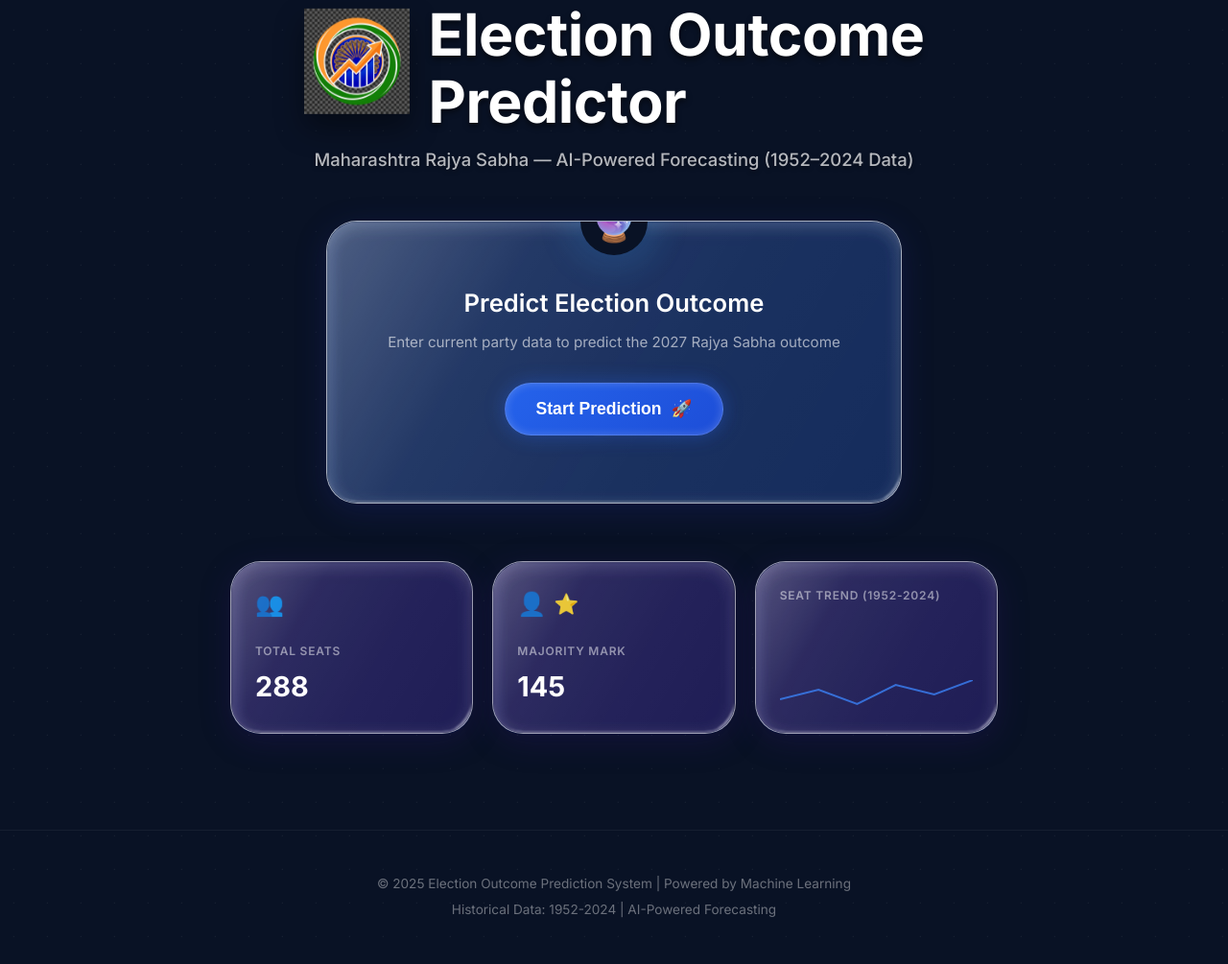
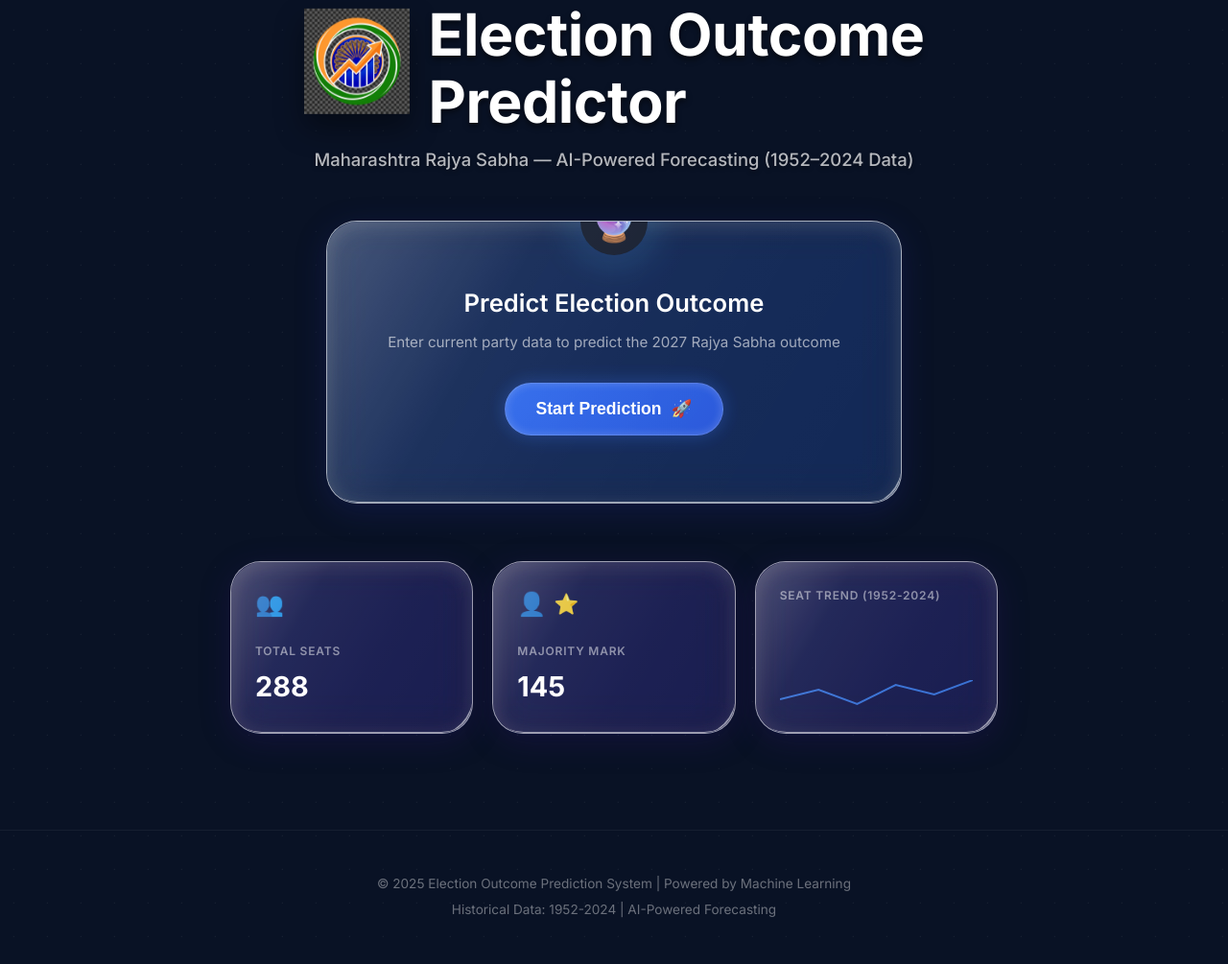
Before and after one commit to rohitjadhav005/Election-Outcome-Prediction-Model, a FastAPI app: page / in a window 1280 px wide. Shown: the part 123-1128 px from the top of the page at 96% size. Run offline with FastAPI, Linux system fonts and the light colour scheme.

Commit message:
fix: resolve 4 glass CSS bugs - z-index, double backdrop-filter, blur consistency, overflow clipping

```diff
--- a/static/css/style.css
+++ b/static/css/style.css
@@ -99,16 +99,17 @@ body::before {
     position: absolute;
     inset: 0;
     border-radius: inherit;
+    z-index: 1;
+    pointer-events: none;
 
-    /* Top light reflection gradient */
+    /* Top-left light reflection that makes glass look real */
     background: linear-gradient(120deg,
-            rgba(255, 255, 255, 0.6) 0%,
-            rgba(255, 255, 255, 0.15) 30%,
-            rgba(255, 255, 255, 0.05) 60%,
+            rgba(255, 255, 255, 0.55) 0%,
+            rgba(255, 255, 255, 0.12) 30%,
+            rgba(255, 255, 255, 0.04) 60%,
             transparent 100%);
 
     opacity: 0.4;
-    pointer-events: none;
 }
 
 .glass-panel::after {
@@ -116,15 +117,13 @@ body::before {
     position: absolute;
     inset: 0;
     border-radius: inherit;
+    z-index: 1;
+    pointer-events: none;
 
-    /* subtle grain effect */
+    /* Subtle grain / secondary sheen — NO backdrop-filter here;
+       double-blurring on top of the parent blur(20px) makes it muddy */
     background: rgba(255, 255, 255, 0.03);
-
-    backdrop-filter: blur(10px);
-    -webkit-backdrop-filter: blur(10px);
-
     opacity: 0.6;
-    pointer-events: none;
 }
 
 /* ===================================
@@ -335,30 +334,26 @@ body::before {
     animation: fadeUp 0.6s cubic-bezier(0.16, 1, 0.3, 1);
     /* glass — blue-indigo tint */
     background: rgba(37, 99, 235, 0.13);
-    backdrop-filter: blur(2px) saturate(180%);
-    -webkit-backdrop-filter: blur(2px) saturate(180%);
+    backdrop-filter: blur(20px) saturate(180%);   /* ✅ was blur(2px) */
+    -webkit-backdrop-filter: blur(20px) saturate(180%);
     border: 1px solid rgba(255, 255, 255, 0.65);
     border-radius: 2rem;
     box-shadow: 0 8px 32px rgba(31, 38, 135, 0.28),
         inset 0 4px 20px rgba(255, 255, 255, 0.15);
+    overflow: hidden;   /* clip the ::after shine to card bounds */
 }
 
 .form-card::after,
 .result-card::after {
     content: '';
     position: absolute;
-    top: 0;
-    left: 0;
-    width: 100%;
-    height: 100%;
+    inset: 0;
+    border-radius: inherit;
     background: rgba(255, 255, 255, 0.10);
-    border-radius: 2rem;
-    backdrop-filter: blur(1px);
     box-shadow: inset -10px -8px 0px -11px rgba(255, 255, 255, 1),
         inset 0px -9px 0px -8px rgba(255, 255, 255, 1);
     opacity: 0.55;
-    z-index: -1;
-    filter: blur(1px) drop-shadow(10px 4px 6px black) brightness(115%);
+    z-index: 1;         /* ✅ was -1 — was hidden behind card background */
     pointer-events: none;
 }
 
@@ -605,10 +600,11 @@ body::before {
     justify-content: space-between;
     text-align: left;
     position: relative;
+    overflow: hidden;
     /* glass — purple-indigo tint */
     background: rgba(109, 40, 217, 0.13);
-    backdrop-filter: blur(2px) saturate(180%);
-    -webkit-backdrop-filter: blur(2px) saturate(180%);
+    backdrop-filter: blur(20px) saturate(180%);   /* ✅ was blur(2px) */
+    -webkit-backdrop-filter: blur(20px) saturate(180%);
     border: 1px solid rgba(255, 255, 255, 0.60);
     border-radius: 2rem;
     box-shadow: 0 8px 32px rgba(49, 18, 120, 0.25),
@@ -618,18 +614,13 @@ body::before {
 .stat-widget::after {
     content: '';
     position: absolute;
-    top: 0;
-    left: 0;
-    width: 100%;
-    height: 100%;
+    inset: 0;
+    border-radius: inherit;
     background: rgba(255, 255, 255, 0.08);
-    border-radius: 2rem;
-    backdrop-filter: blur(1px);
     box-shadow: inset -10px -8px 0px -11px rgba(255, 255, 255, 1),
         inset 0px -9px 0px -8px rgba(255, 255, 255, 1);
     opacity: 0.55;
-    z-index: -1;
-    filter: blur(1px) drop-shadow(10px 4px 6px black) brightness(115%);
+    z-index: 1;         /* ✅ was -1 */
     pointer-events: none;
 }
 
```
Also changed, not shown: other parts of static/css/style.css (+17 -25 lines).
